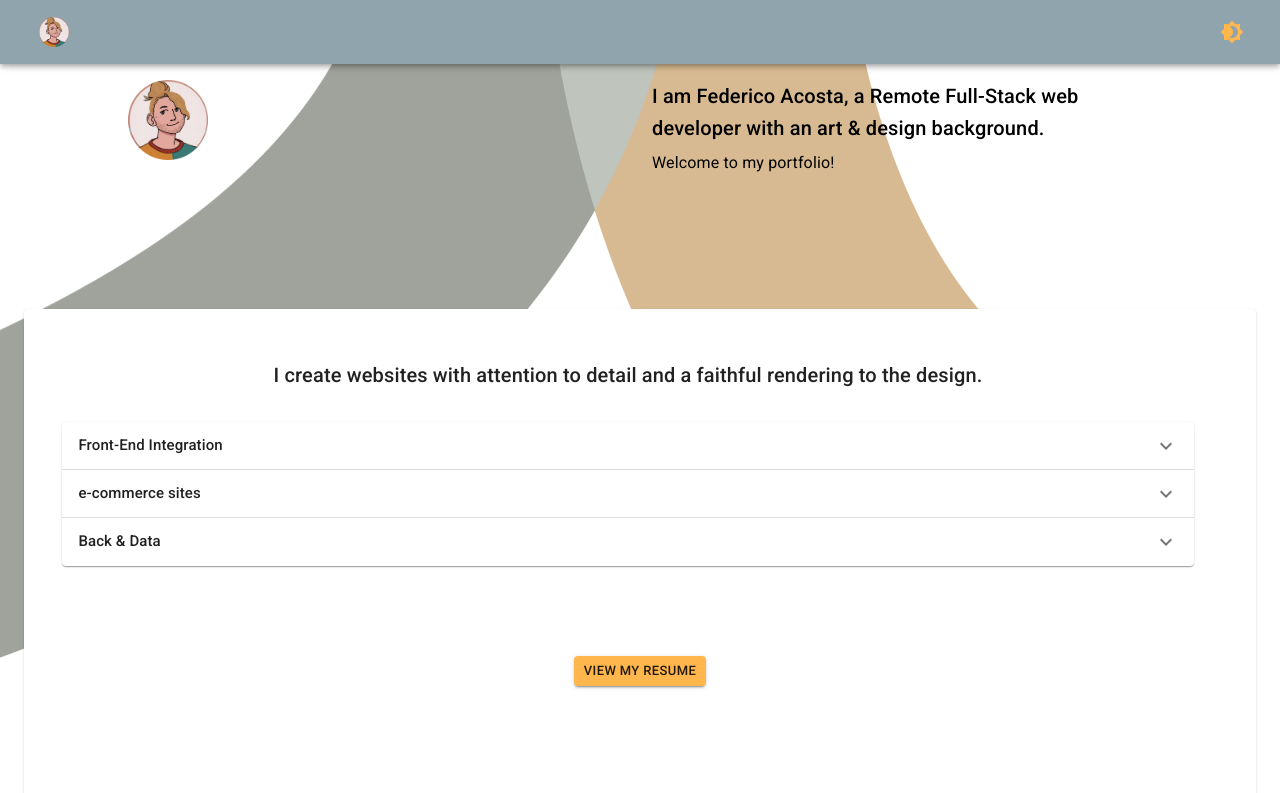
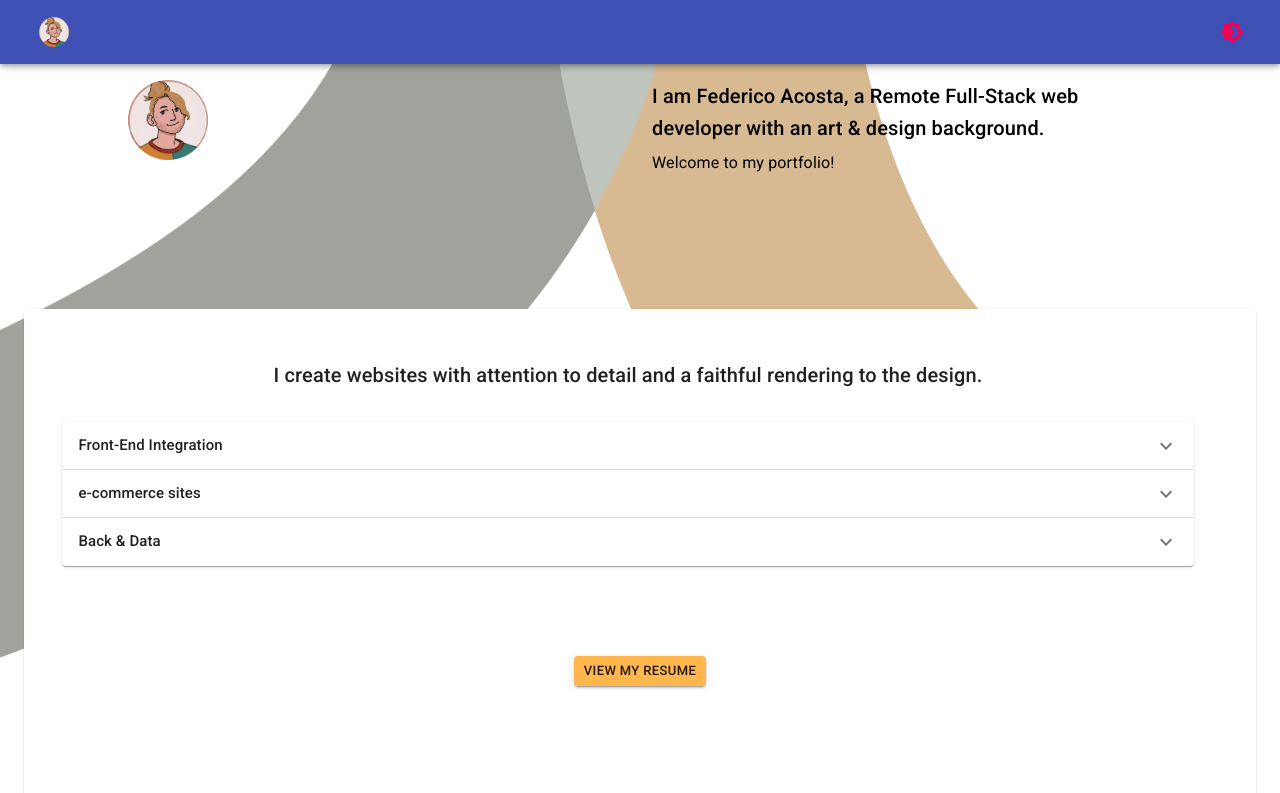
Before and after one commit to FedericoAcostaDev/new-portfolio, a React (Create React App) app: page / in a window 1280 px wide. Shown: the top 793 px of the page. Built offline with nearby package versions, Linux system fonts and the light colour scheme.

Commit message:
scroll to top added

```diff
--- a/src/App.js
+++ b/src/App.js
@@ -10,7 +10,7 @@ import ControlledAccordions from "./components/Acordion/Acordion";
 import ImgMediaCard from "./components/Cards/Cards";
 import DatePicker from "./components/Calendar/Calendar";
 import Footer from "./components/Footer/Footer";
-
+import Scroll from "./components/ScrollButton/ScrollButton";
 
 
 
@@ -18,11 +18,13 @@ const App = () => {
   return (
     <ThemeProvider theme={theme}>
     <NavBar />
+    <Scroll showBelow={250}/>
     <div style={{
       backgroundImage: `url(${photo2})`, //ES6
       backgroundPosition: 'center',
   backgroundSize: 'expand',
   backgroundRepeat: 'no-repeat'  }}>
+
       <Header />
     <Container maxWidth='lg'>
     <Paper >
--- a/src/components/NavBar/NavBar.js
+++ b/src/components/NavBar/NavBar.js
@@ -4,11 +4,11 @@ import {AppBar, Toolbar, IconButton, makeStyles} from '@material-ui/core/';
 import Brightness4Icon from '@mui/icons-material/Brightness4';
 import Brightness7Icon from '@mui/icons-material/Brightness7';
 
-import { Box,Switch, ThemeProvider } from "@material-ui/core";
+import { Box, ThemeProvider, useTheme, createTheme } from "@material-ui/core";
 import theme from '../../theme';
 import BasicMenu from './Menu';
 
-
+const ColorModeContext = React.createContext({ toggleColorMode: () => {} });
 
 const useStyles = makeStyles((theme) => ({
   menuIcon: {
@@ -17,8 +17,10 @@ const useStyles = makeStyles((theme) => ({
   }
 }));
 
-const NavBar = () => {
+function NavBar() {
   const classes = useStyles();
+  const theme = useTheme();
+  const colorMode = React.useContext(ColorModeContext);
     return (
       <ThemeProvider theme={theme}>
       <Box>
@@ -30,8 +32,8 @@ const NavBar = () => {
           >
             <BasicMenu  />
           </IconButton >
-          <IconButton  color="secondary">
-          <Brightness4Icon />
+          <IconButton  onClick={colorMode.toggleColorMode} color="secondary">
+          {theme.palette.mode === 'dark' ? <Brightness7Icon /> : <Brightness4Icon />}
           </IconButton >
         </Toolbar>
       </AppBar>
@@ -40,4 +42,32 @@ const NavBar = () => {
   );
 }
 
-    export default NavBar;
+export default function ToggleColorMode() {
+  const [mode, setMode] = React.useState('light');
+  const colorMode = React.useMemo(
+    () => ({
+      toggleColorMode: () => {
+        setMode((prevMode) => (prevMode === 'light' ? 'dark' : 'light'));
+      },
+    }),
+    [],
+  );
+
+  const theme = React.useMemo(
+    () =>
+      createTheme({
+        palette: {
+          mode,
+        },
+      }),
+    [mode],
+  );
+
+  return (
+    <ColorModeContext.Provider value={colorMode}>
+      <ThemeProvider theme={theme}>
+        <NavBar />
+      </ThemeProvider>
+    </ColorModeContext.Provider>
+  );
+}
--- /dev/null
+++ b/src/components/ScrollButton/ScrollButton.js
@@ -0,0 +1,60 @@
+import React, { useState, useEffect } from "react";
+import { makeStyles, IconButton } from "@material-ui/core";
+import ExpandLessIcon from "@material-ui//icons/ExpandLess";
+import { WindowSharp } from "@mui/icons-material";
+
+const useStyles = makeStyles((theme) => ({
+    toTop: {
+        zIndex: 2,
+        position: 'fixed',
+        bottom: '2vh',
+        backgroundColor: '#DCDCDC',
+        color: 'black',
+        '&:hover, $.Mui-focusVisible': {
+            transition: '0.3s',
+            color: '#397BA6',
+            backgroundColor: '#ffb74d'
+        },
+        right: '5%',
+    }
+}))
+
+
+
+const Scroll = ({showBelow}) => {
+
+    const classes = useStyles();
+
+  const [show, setShow] = useState(showBelow ? false : true);
+
+  const handleScroll = () => {
+    if (window.pageYOffset > showBelow) {
+      if (!show) setShow(true);
+    } else {
+      if (show) setShow(false);
+    }
+  };
+
+  const handleClick = () => {
+    window["scrollTo"]({ top: 0, behavior: "smooth" });
+  };
+
+  useEffect(() => {
+    if (showBelow) {
+      window.addEventListener("scroll", handleScroll);
+      return () => window.removeEventListener("scroll", handleScroll);
+    }
+  });
+
+  return (
+    <div>
+      {show &&
+        <IconButton onClick={handleClick} className={classes.toTop}>
+          <ExpandLessIcon />
+        </IconButton>
+      }
+    </div>
+  );
+};
+
+export default Scroll;
```
Also changed, not shown: src/Assets/Screenshot 2021-09-25 175432.png (added).
